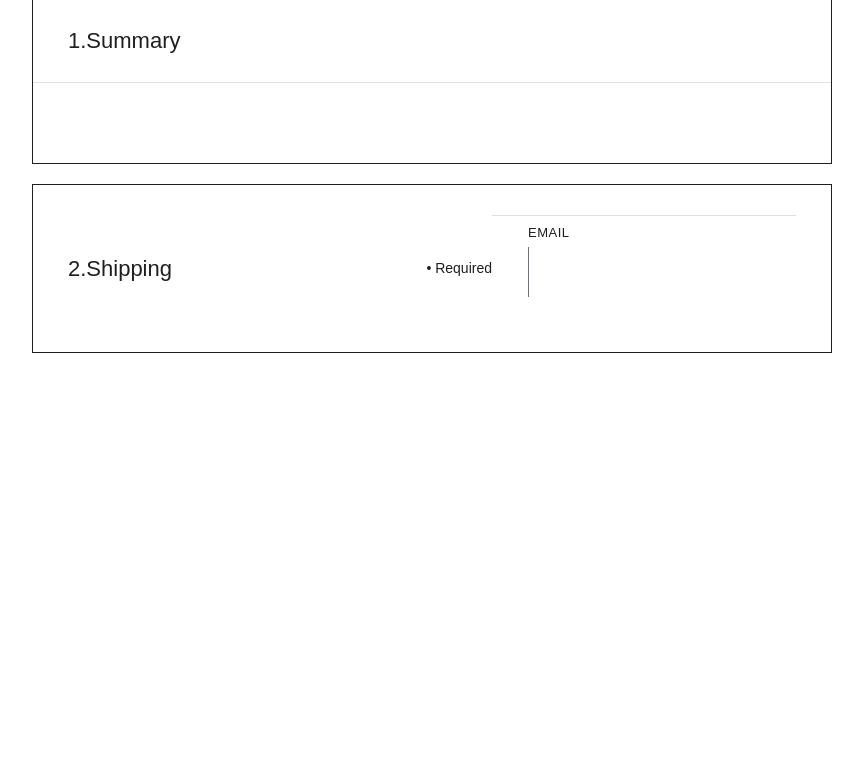
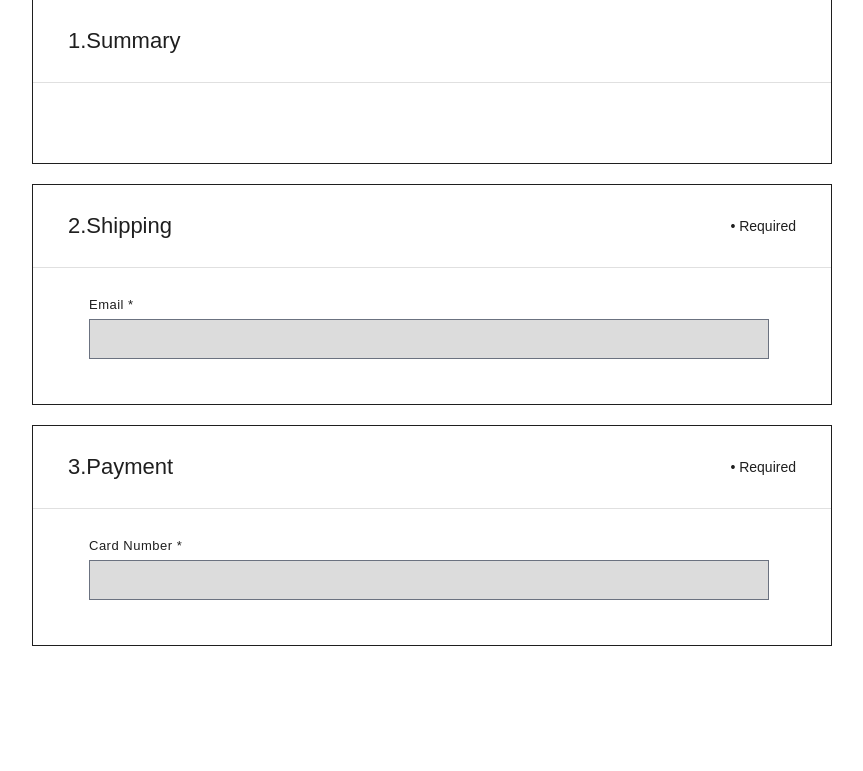
Before and after one commit to I-am-Stone/Eco-CRM-Website, a Django app: page /home/checkout in a window 1280 px wide. Shown: the part 366-1137 px from the top of the page, without its empty margins (198-1061 px from the left). Before the commit the page ends 719 px from the top, so only its background shows below. Run offline with Django 4.2, Linux system fonts and the light colour scheme; some libraries are stand-ins or nearby versions.

Commit message:
checkout inporgress

```diff
--- a/inventory/static/inventory/styles.css
+++ b/inventory/static/inventory/styles.css
@@ -575,17 +575,17 @@ h2 {
 
 .customer-info{
     margin-bottom: 0;
-    display: block;
 }
 
 .items{
     border: 1px #000;
     padding-bottom: 0;
+    background-color: #fff;
+    padding: 20px;
 }
 
 .text-field-label{
     letter-spacing: .5px;
-    text-transform: uppercase;
     font-size: 13px;
     font-weight: 500;
     line-height: 1em;
@@ -594,18 +594,13 @@ h2 {
 }
 
 .text-field{
-    height: 50px;
-    background-color: var(--ultragrey);
-    border-top: 1px transparent;
-    border-bottom: 0 transparent;
-    border-left: 3px solid transparent;
-    border-right: 1px transparent;
-    border-radius: 0;
+    height: 40px;
     margin-bottom: 15px;
-    font-family: IBM Plex Mono, sans-serif;
     font-size: 16px;
-    transition: background-color .15s;
+    width: 18cm;
 }
+
+
 
 @media only screen and (max-width: 1024px) {
   /* Styles for screens up to 600px wide (typically mobile devices) */
--- a/inventory/templates/inventory/checkout.html
+++ b/inventory/templates/inventory/checkout.html
@@ -64,14 +64,25 @@
                     <div class="order-step-title">
                         <div class="checkout-section-title">2.Shipping</div>
                         <div>• Required</div>
+                    </div>
                     <div class="order-step-content">
                         <form class="customer-info">
                             <fieldset class="items">
-                                    <label class="text-field-label">Email</label>
+                                <label class="text-field-label">Email *</label>
                                 <input class="text-field" type="text" name="email">
                             </fieldset>
                         </form>
                     </div>
+                </div>
+                <div class="order-step-item order-step-item-last">
+                    <div class="order-step-title"><div class="checkout-section-title">3.Payment</div><div>• Required</div></div>
+                    <div class="order-step-content">
+                        <form class="customer-info">
+                            <fieldset class="items">
+                                <label class="text-field-label">Card Number *</label>
+                                <input class="text-field" type="text" name="card">
+                            </fieldset>
+                        </form>
                     </div>
                 </div>
             </div>
--- a/theme/static/css/dist/styles.css
+++ b/theme/static/css/dist/styles.css
@@ -438,7 +438,7 @@ video {
   -webkit-appearance: none;
      -moz-appearance: none;
           appearance: none;
-  background-color: #fff;
+  background-color: gainsboro;
   border-color: #6b7280;
   border-width: 1px;
   border-radius: 0px;
```
Also changed, not shown: db.sqlite3. Lines whose indentation alone changed are shown as unchanged.
